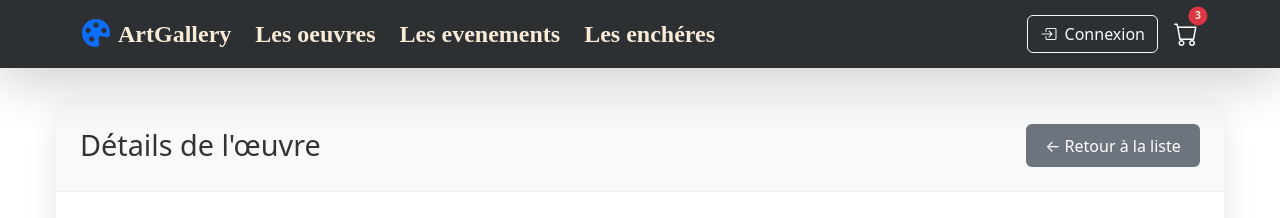
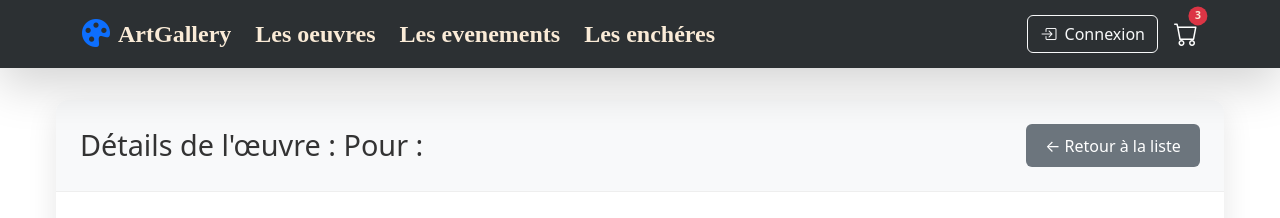
Before and after one commit to molka-svg/ArtConnect, an Angular app: page /detail-artwork/1 in a window 1280 px wide. Shown: the top 218 px of the page. Built offline with nearby package versions, Linux system fonts and the light colour scheme; no server answers.

Commit message:
nom de l'artiste dasn detail oeuvre

```diff
--- a/src/app/pages/artworks/artworks.component.ts
+++ b/src/app/pages/artworks/artworks.component.ts
@@ -28,6 +28,7 @@ export class ArtworksComponent implements OnInit {
 
   ngOnInit(): void {
     this.oeuvreService.getAllOeuvres().subscribe((data) => {
+
       this.oeuvres = data;
       this.oeuvresFiltrees = data;
     });
--- a/src/app/pages/detail-artwork/detail-artwork.component.html
+++ b/src/app/pages/detail-artwork/detail-artwork.component.html
@@ -1,7 +1,7 @@
 <div class="detail-container">
   <div class="detail-card">
     <div class="card-header">
-      <h2>Détails de l'œuvre</h2>
+      <h2>Détails de l'œuvre : {{artwork?.titre}}  Pour : {{artwork?.artiste_nom}} </h2>
       <button class="btn btn-retour" (click)="retourListe()">
         ← Retour à la liste
       </button>
--- a/src/app/pages/detail-artwork/detail-artwork.component.ts
+++ b/src/app/pages/detail-artwork/detail-artwork.component.ts
@@ -2,7 +2,7 @@ import { Component, OnInit } from '@angular/core';
 import { CommonModule } from '@angular/common';
 import { ActivatedRoute, Router } from '@angular/router';
 import { ArtworkService } from '../../services/artwork.service';
-
+import { OeuvreService } from '../../services/oeuvre.service';
 @Component({
   selector: 'app-detail-artwork',
   standalone: true,
@@ -25,6 +25,7 @@ export class DetailArtworkComponent implements OnInit {
     this.artworkService.getArtworkById(this.artworkId).subscribe(
       (artwork) => {
         this.artwork = artwork;
+        console.log("Artwork details:", artwork);
       },
       (error) => {
         console.error('Error loading artwork for edit:', error);
```
Also changed, not shown: 1 other file (tests, documents, lock files or other folders).
